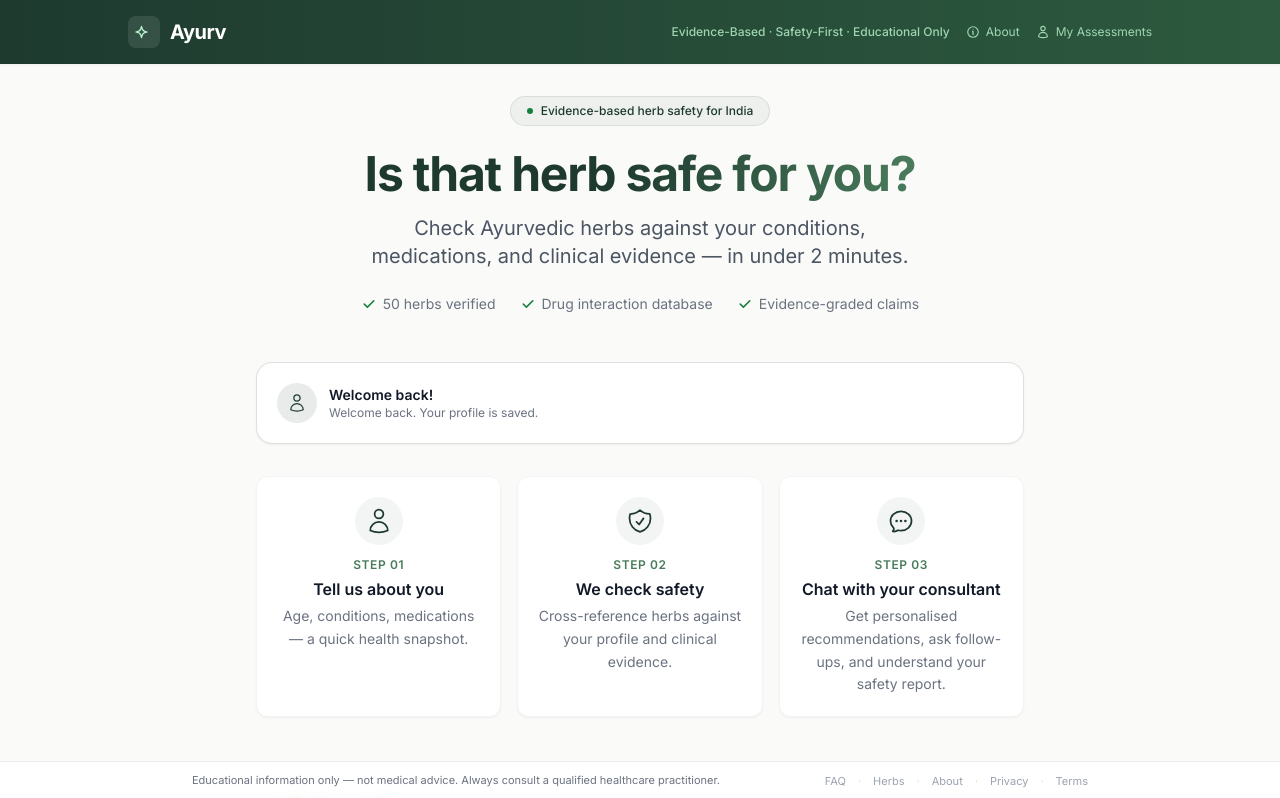
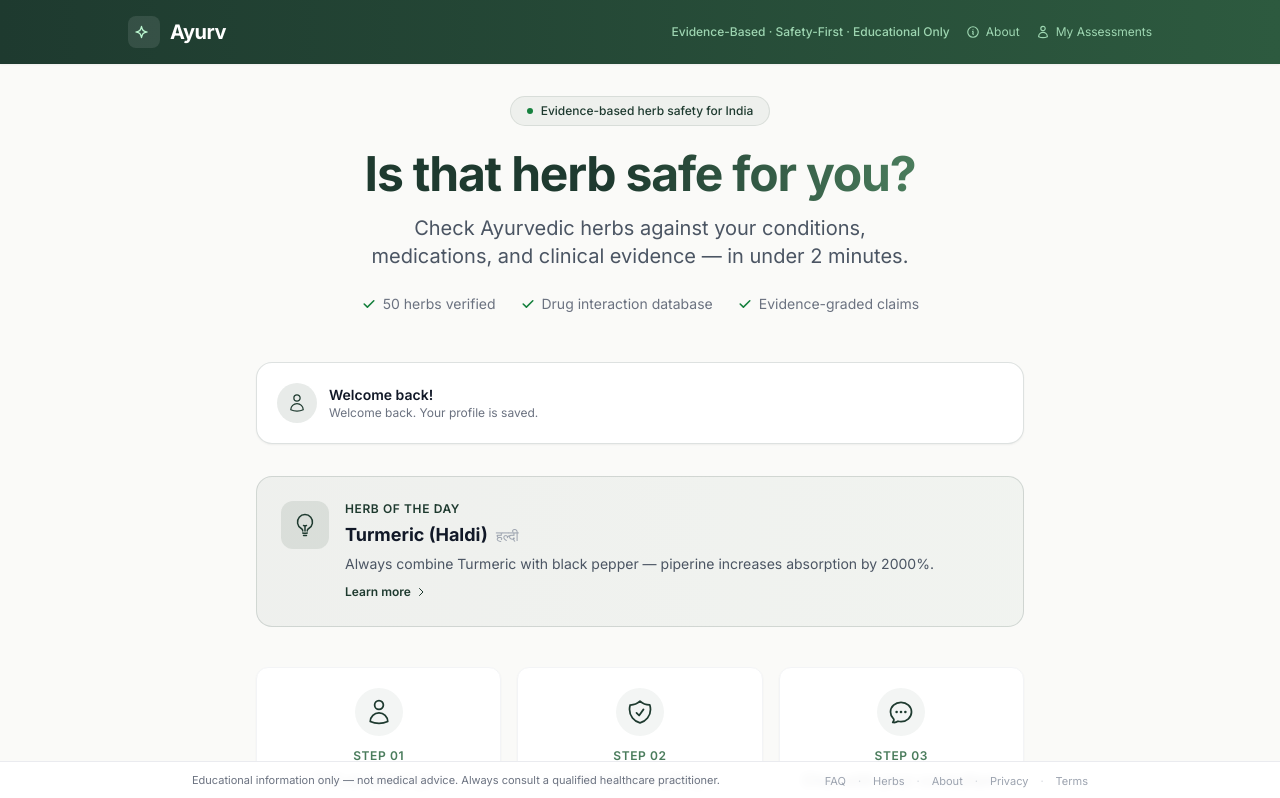
Before and after one commit to bhaveshbakshi633/veda, a Next.js app in the folder webapp/: page / in a window 1280 px wide. Shown: the top 798 px of the page. Built offline with nearby package versions, Linux system fonts and the light colour scheme; no server answers.

Commit message:
feat: add Herb of the Day widget on landing page
Daily rotating herb with curated tip, deterministic across all users.
20 featured herbs with practical usage tips. Rotates every 24 hours.

```diff
--- a/webapp/app/page.tsx
+++ b/webapp/app/page.tsx
@@ -5,6 +5,7 @@ import { useRouter } from "next/navigation";
 import { getOrCreateUid, hasAcceptedDisclaimer, saveDisclaimerAccepted } from "@/lib/storage";
 import { trackEvent } from "@/lib/track";
 import { getCurrentSeason } from "@/lib/seasonal";
+import { getHerbOfTheDay } from "@/lib/herbOfTheDay";
 
 const DISCLAIMER_CHECKS = [
   {
@@ -219,6 +220,43 @@ export default function LandingPage() {
           </div>
         </section>
       )}
+
+      {/* ---- Herb of the Day ---- */}
+      {(() => {
+        const hotd = getHerbOfTheDay();
+        return (
+          <section className="mb-10">
+            <div className="bg-gradient-to-r from-ayurv-primary/5 to-ayurv-accent/5 border border-ayurv-primary/15 rounded-2xl p-5 sm:p-6">
+              <div className="flex items-start gap-4">
+                <div className="w-12 h-12 rounded-xl bg-ayurv-primary/10 flex items-center justify-center shrink-0">
+                  <svg className="w-6 h-6 text-ayurv-primary" fill="none" viewBox="0 0 24 24" stroke="currentColor" strokeWidth={1.5}>
+                    <path strokeLinecap="round" strokeLinejoin="round" d="M12 18v-5.25m0 0a6.01 6.01 0 001.5-.189m-1.5.189a6.01 6.01 0 01-1.5-.189m3.75 7.478a12.06 12.06 0 01-4.5 0m3.75 2.383a14.406 14.406 0 01-3 0M14.25 18v-.192c0-.983.658-1.823 1.508-2.316a7.5 7.5 0 10-7.517 0c.85.493 1.509 1.333 1.509 2.316V18" />
+                  </svg>
+                </div>
+                <div className="flex-1 min-w-0">
+                  <p className="text-xs font-semibold text-ayurv-primary uppercase tracking-wider mb-1">Herb of the Day</p>
+                  <h3 className="text-lg font-bold text-gray-900">
+                    {hotd.name}
+                    {hotd.hindi && <span className="text-sm font-normal text-gray-400 ml-2">{hotd.hindi}</span>}
+                  </h3>
+                  <p className="text-sm text-gray-600 mt-1 leading-relaxed">{hotd.tip}</p>
+                  {hotd.slug && (
+                    <a
+                      href={`/herbs/${hotd.slug}`}
+                      className="inline-flex items-center gap-1 text-xs font-semibold text-ayurv-primary hover:underline mt-2"
+                    >
+                      Learn more
+                      <svg className="w-3 h-3" fill="none" viewBox="0 0 24 24" stroke="currentColor" strokeWidth={2}>
+                        <path strokeLinecap="round" strokeLinejoin="round" d="M9 5l7 7-7 7" />
+                      </svg>
+                    </a>
+                  )}
+                </div>
+              </div>
+            </div>
+          </section>
+        );
+      })()}
 
       {/* ---- How it Works ---- */}
       <section className="grid grid-cols-1 sm:grid-cols-3 gap-4 mb-12">
--- /dev/null
+++ b/webapp/lib/herbOfTheDay.ts
@@ -0,0 +1,68 @@
+// ============================================
+// Herb of the Day — rotates daily based on date
+// deterministic: same herb for everyone on the same day
+// ============================================
+
+import { HERB_LIST } from "@/components/intake/constants";
+
+interface HerbOfTheDay {
+  id: string;
+  name: string;
+  hindi: string;
+  slug: string;
+  tip: string;
+}
+
+// curated daily tips — one per popular herb
+const DAILY_TIPS: Record<string, string> = {
+  herb_ashwagandha: "Take Ashwagandha with warm milk at bedtime for best stress relief and sleep support.",
+  herb_tulsi: "Brew 5-6 fresh Tulsi leaves in hot water for a simple immunity-boosting morning tea.",
+  herb_haridra: "Always combine Turmeric with black pepper — piperine increases absorption by 2000%.",
+  herb_brahmi: "Brahmi works best when taken consistently for 4-6 weeks. Pair with ghee for CNS delivery.",
+  herb_triphala: "Take Triphala with warm water 30 minutes before bed for gentle overnight detox.",
+  herb_amalaki: "One Amla per day provides more Vitamin C than 3 oranges — nature's richest source.",
+  herb_shatavari: "Shatavari with warm milk is the classical Stree Rasayana — nourishing for all ages.",
+  herb_guduchi: "Guduchi (Giloy) is called Amrita — the 'herb of immortality'. Best on empty stomach.",
+  herb_arjuna: "Arjuna bark boiled in milk (Kshirapaka) is the classical cardiotonic preparation.",
+  herb_yashtimadhu: "Mulethi soothes the throat naturally. Avoid if you have high BP — it retains sodium.",
+  herb_neem: "Neem is extremely bitter — mix with honey or jaggery. Best for skin and blood purification.",
+  herb_moringa: "Moringa leaves have 7x more Vitamin C than oranges and 4x more calcium than milk.",
+  herb_shunthi: "Dry ginger (Shunthi) is more potent than fresh ginger for digestive issues.",
+  herb_shilajit: "Authentic Shilajit dissolves completely in warm water. If it doesn't — it's fake.",
+  herb_guggulu: "Guggulu is most effective for joint pain when taken after meals with warm water.",
+  herb_manjistha: "Manjistha is the #1 blood purifier in Ayurveda — helps clear stubborn skin issues.",
+  herb_jatamansi: "Jatamansi is Ayurveda's natural melatonin — calms the mind without morning grogginess.",
+  herb_punarnava: "Punarnava literally means 'that which renews' — excellent for kidney and liver support.",
+  herb_gokshura: "Gokshura supports both kidney function and reproductive health — a rare dual benefit.",
+  herb_kutki: "Kutki is the strongest liver protector in Ayurveda — even used alongside conventional hepatoprotectants.",
+};
+
+const SLUG_MAP: Record<string, string> = {
+  herb_ashwagandha: "ashwagandha", herb_tulsi: "tulsi", herb_haridra: "turmeric",
+  herb_brahmi: "brahmi", herb_triphala: "triphala", herb_amalaki: "amla",
+  herb_shatavari: "shatavari", herb_guduchi: "guduchi", herb_arjuna: "arjuna",
+  herb_yashtimadhu: "mulethi", herb_neem: "neem", herb_moringa: "moringa",
+  herb_shunthi: "ginger", herb_shilajit: "shilajit", herb_guggulu: "guggulu",
+  herb_manjistha: "manjistha", herb_jatamansi: "jatamansi",
+  herb_punarnava: "punarnava", herb_gokshura: "gokshura", herb_kutki: "kutki",
+};
+
+// featured herbs — only those with curated tips
+const FEATURED_IDS = Object.keys(DAILY_TIPS);
+
+export function getHerbOfTheDay(): HerbOfTheDay {
+  // deterministic daily rotation — day number since epoch modulo featured count
+  const dayNumber = Math.floor(Date.now() / (1000 * 60 * 60 * 24));
+  const index = dayNumber % FEATURED_IDS.length;
+  const herbId = FEATURED_IDS[index];
+
+  const herb = HERB_LIST.find((h) => h.id === herbId);
+
+  return {
+    id: herbId,
+    name: herb?.name || herbId,
+    hindi: herb?.hindi || "",
+    slug: SLUG_MAP[herbId] || "",
+    tip: DAILY_TIPS[herbId] || "",
+  };
+}
```
